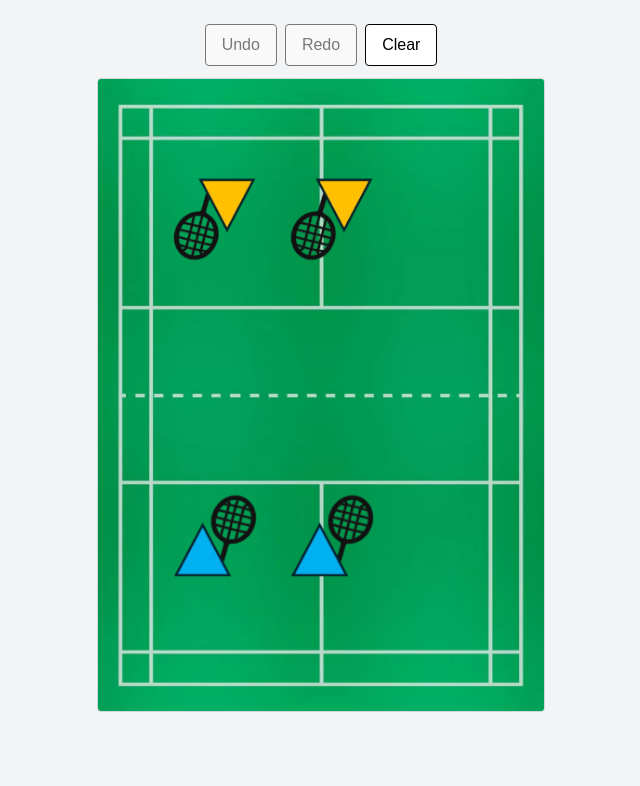
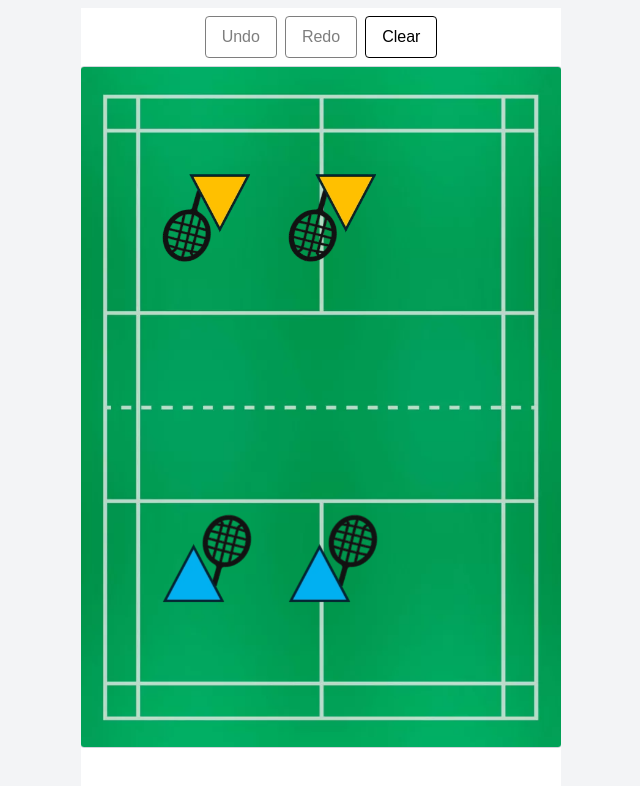
Before and after one commit to Misachu10032/badminton-debrief, a Next.js app: page / in a window 1280 px wide. Shown: the top 786 px of the page, without its empty margins (319-959 px from the left). Built offline with nearby package versions, Linux system fonts and the light colour scheme.

Commit message:
touch fix

```diff
--- a/src/components/CanvasDraw/index.jsx
+++ b/src/components/CanvasDraw/index.jsx
@@ -27,22 +27,8 @@ export default function CanvasDraw({ strokeStyle = "#000", lineWidth = 2 }) {
 
   // Initial shapes
   const initialShapes = [
-    {
-      id: "t1",
-      x: 0.35,
-      y: 0.25,
-      size: 0.25,
-      src: "/yellow.png",
-      angle: Math.PI,
-    },
-    {
-      id: "t2",
-      x: 0.7,
-      y: 0.25,
-      size: 0.25,
-      src: "/yellow.png",
-      angle: Math.PI,
-    },
+    { id: "t1", x: 0.35, y: 0.25, size: 0.25, src: "/yellow.png", angle: Math.PI },
+    { id: "t2", x: 0.7, y: 0.25, size: 0.25, src: "/yellow.png", angle: Math.PI },
     { id: "t3", x: 0.35, y: 0.82, size: 0.25, src: "/blue.png", angle: 0 },
     { id: "t4", x: 0.7, y: 0.82, size: 0.25, src: "/blue.png", angle: 0 },
   ];
@@ -56,30 +42,26 @@ export default function CanvasDraw({ strokeStyle = "#000", lineWidth = 2 }) {
     }))
   );
 
-  // Responsive canvas
+  // Responsive canvas: fit screen under buttons
   useEffect(() => {
     const handleResize = () => {
       const isMobile = window.innerWidth <= 768;
-      const paddingRight = 16; // gap from right edge in px
+      const paddingRight = 16;
+      const buttonHeight = 56; // approx height of buttons + margin
+      const availableWidth = isMobile ? window.innerWidth - paddingRight : Math.min(window.innerWidth, 480);
+      const availableHeight = isMobile
+        ?  Math.min(window.innerHeight - buttonHeight - 16, 700)// leave small margin
+        : Math.min(window.innerHeight - 120, 700);
 
-      let w, h;
-      if (isMobile) {
-        w = Math.min(window.innerWidth - paddingRight, 480);
-        h = Math.min(window.innerHeight - 30, 700);
-      } else {
-        w = Math.min(window.innerWidth, 480);
-        h = Math.min(window.innerHeight - 120, 700);
-      }
-
-      setCanvasSize({ width: w, height: h });
+      setCanvasSize({ width: availableWidth, height: availableHeight });
 
       // Rescale shapes proportionally
       setShapes((prev) =>
         prev.map((s) => ({
           ...s,
-          x: (s.x / width) * w,
-          y: (s.y / height) * h,
-          size: (s.size / Math.min(width, height)) * Math.min(w, h),
+          x: (s.x / width) * availableWidth,
+          y: (s.y / height) * availableHeight,
+          size: (s.size / Math.min(width, height)) * Math.min(availableWidth, availableHeight),
         }))
       );
     };
@@ -137,13 +119,7 @@ export default function CanvasDraw({ strokeStyle = "#000", lineWidth = 2 }) {
       ctx.clearRect(0, 0, canvas.width, canvas.height);
 
       if (backgroundImageRef.current)
-        ctx.drawImage(
-          backgroundImageRef.current,
-          0,
-          0,
-          canvas.width,
-          canvas.height
-        );
+        ctx.drawImage(backgroundImageRef.current, 0, 0, canvas.width, canvas.height);
       if (offscreenRef.current) ctx.drawImage(offscreenRef.current, 0, 0);
 
       arr.forEach((s) => {
@@ -174,26 +150,18 @@ export default function CanvasDraw({ strokeStyle = "#000", lineWidth = 2 }) {
   const hitTest = (px, py) => {
     for (let i = shapes.length - 1; i >= 0; i--) {
       const s = shapes[i];
-
-      // Convert mouse to square-local coordinates
       const [lx, ly] = globalToLocal(px, py, s);
 
-      // 1️⃣ Top-right quarter = rotation handle
-      if (
-        lx >= 0 && // right half
-        ly <= 0 && // top half
-        Math.abs(lx) <= s.size / 2 &&
-        Math.abs(ly) <= s.size / 2
-      ) {
+      // Top-right quarter = rotation handle
+      if (lx >= 0 && ly <= 0 && Math.abs(lx) <= s.size / 2 && Math.abs(ly) <= s.size / 2) {
         return { type: "rotate", index: i };
       }
 
-      // 2️⃣ Rest of square = body
+      // Rest of square = body
       if (pointInSquareLocal(lx, ly, s.size)) {
         return { type: "body", index: i };
       }
     }
-
     return null;
   };
 
@@ -201,8 +169,6 @@ export default function CanvasDraw({ strokeStyle = "#000", lineWidth = 2 }) {
   const pointerDown = (e) => {
     e.preventDefault();
     const [x, y] = getPos(e);
-
-    // Reset all actions
     isRotating.current = false;
     isDragging.current = false;
     isDrawing.current = false;
@@ -210,22 +176,16 @@ export default function CanvasDraw({ strokeStyle = "#000", lineWidth = 2 }) {
     const hit = hitTest(x, y);
 
     if (hit?.type === "rotate") {
-      console.log("rotating");
       isRotating.current = true;
       rotateShapeIndex.current = hit.index;
       rotateStartAngle.current = shapes[hit.index].angle || 0;
-      rotateStartPointerAngle.current = Math.atan2(
-        y - shapes[hit.index].y,
-        x - shapes[hit.index].x
-      );
+      rotateStartPointerAngle.current = Math.atan2(y - shapes[hit.index].y, x - shapes[hit.index].x);
     } else if (hit?.type === "body") {
-      console.log("aaaa");
       isDragging.current = true;
       dragShapeIndex.current = hit.index;
       const s = shapes[hit.index];
       dragOffset.current = [x - s.x, y - s.y];
     } else {
-      console.log("abbb");
       isDrawing.current = true;
       lastPos.current = [x, y];
       const ctx = offscreenCtxRef.current;
@@ -236,33 +196,27 @@ export default function CanvasDraw({ strokeStyle = "#000", lineWidth = 2 }) {
   };
 
   const pointerMove = (e) => {
-    if (!isDrawing.current && !isDragging.current && !isRotating.current)
-      return;
+    if (!isDrawing.current && !isDragging.current && !isRotating.current) return;
     e.preventDefault();
     const [x, y] = getPos(e);
 
     if (isRotating.current && rotateShapeIndex.current !== -1) {
       const i = rotateShapeIndex.current;
       const s = shapes[i];
-      const delta =
-        Math.atan2(y - s.y, x - s.x) - rotateStartPointerAngle.current;
+      const delta = Math.atan2(y - s.y, x - s.x) - rotateStartPointerAngle.current;
       const newAngle = rotateStartAngle.current + delta;
       setShapes((prev) => {
         const next = [...prev];
         next[i] = { ...next[i], angle: newAngle };
-        redraw(next); // <-- pass updated shapes
+        redraw(next);
         return next;
       });
     } else if (isDragging.current && dragShapeIndex.current !== -1) {
       const i = dragShapeIndex.current;
       setShapes((prev) => {
         const next = [...prev];
-        next[i] = {
-          ...next[i],
-          x: x - dragOffset.current[0],
-          y: y - dragOffset.current[1],
-        };
-        redraw(next); // <-- pass updated shapes
+        next[i] = { ...next[i], x: x - dragOffset.current[0], y: y - dragOffset.current[1] };
+        redraw(next);
         return next;
       });
     } else if (isDrawing.current) {
@@ -296,13 +250,12 @@ export default function CanvasDraw({ strokeStyle = "#000", lineWidth = 2 }) {
     redraw();
   };
 
-  useEffect(() => {
-    redraw();
-  }, [shapes]);
+  useEffect(() => redraw(), [shapes]);
 
   return (
-    <div className="p-4 max-w-full text-black">
-      <div className="mb-3 flex flex-wrap justify-center gap-2">
+    <div className="flex flex-col items-center justify-start w-full h-screen overflow-hidden bg-white">
+      {/* Buttons */}
+      <div className="flex flex-wrap justify-center gap-2 p-2 text-black">
         <button
           onClick={undo}
           disabled={!history.canUndo()}
@@ -325,11 +278,12 @@ export default function CanvasDraw({ strokeStyle = "#000", lineWidth = 2 }) {
         </button>
       </div>
 
+      {/* Canvas */}
       <canvas
         ref={canvasRef}
         width={width}
         height={height}
-        className="block mx-auto max-w-full touch-none bg-white rounded border border-gray-300"
+        className="touch-none bg-white rounded border border-gray-300 block"
         onPointerDown={pointerDown}
         onPointerMove={pointerMove}
         onPointerUp={pointerUp}
```
